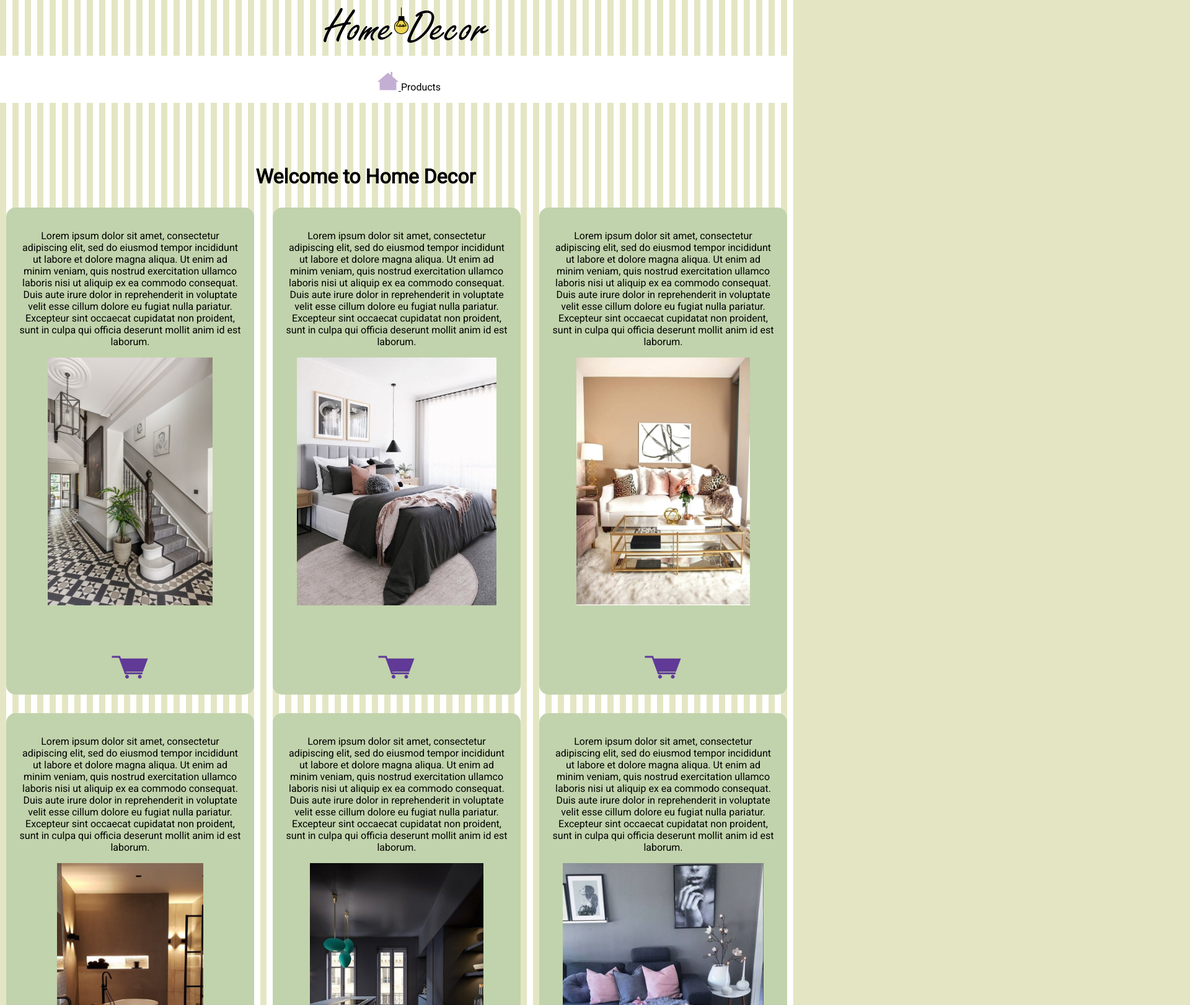
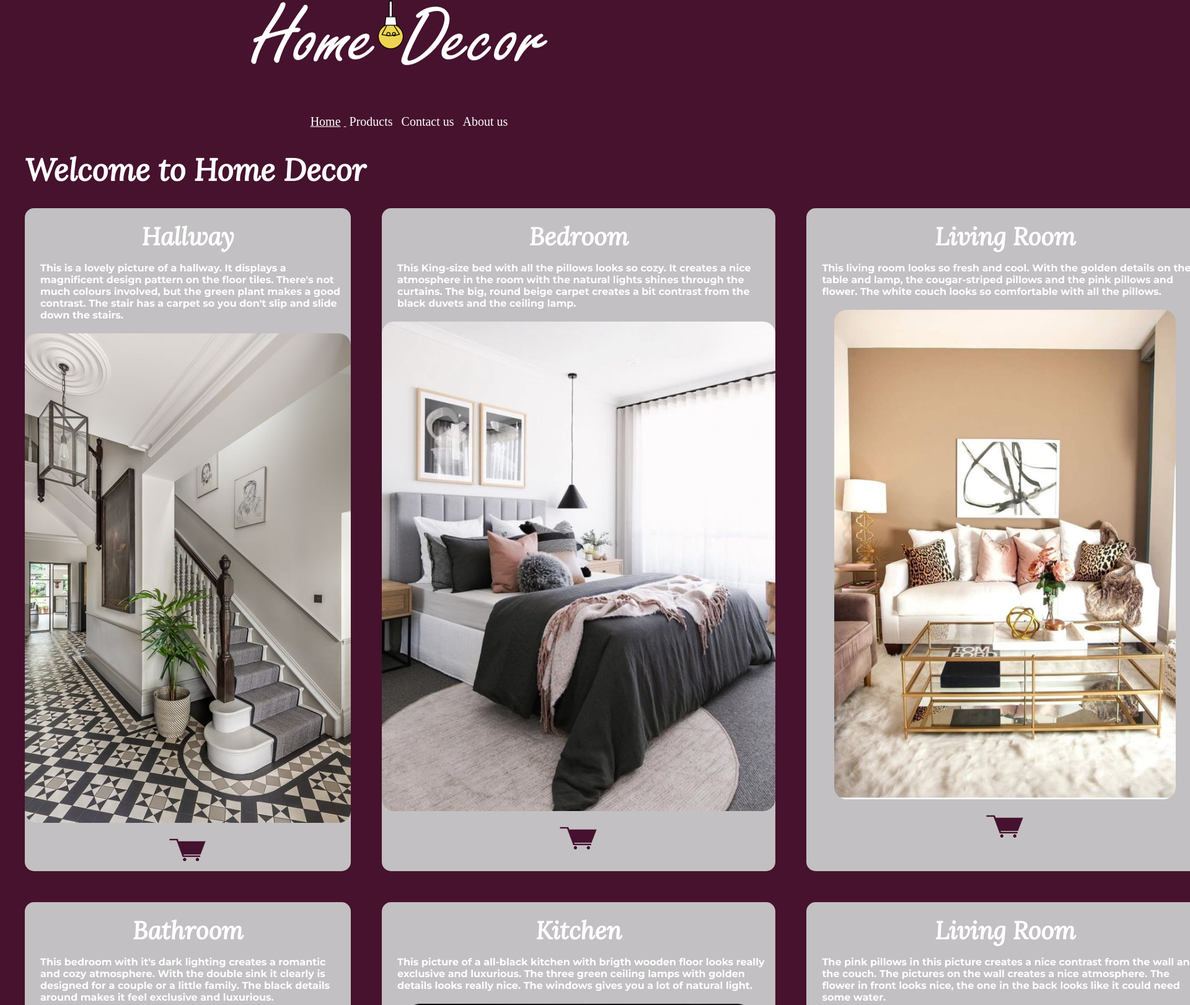
Before and after one commit to PetterBakke/design2-ma1-petter-bakke, a plain HTML site: page index.html in a window 1280 px wide. Shown: the part 30-1652 px from the top of the page at 62% size, 1920 px wide, since content can reach past the window. Drawn offline with Linux system fonts and the light colour scheme.

Commit message:
Add files via upload

```diff
--- a/index.html
+++ b/index.html
@@ -6,6 +6,14 @@
     <meta name="viewport" content="width=device-width, initial-scale=1.0" />
     <link rel="preconnect" href="https://fonts.googleapis.com" />
     <link rel="preconnect" href="https://fonts.gstatic.com" crossorigin />
+    <link rel="preconnect" href="https://fonts.googleapis.com" />
+    <link rel="preconnect" href="https://fonts.gstatic.com" crossorigin />
+    <link rel="preconnect" href="https://fonts.googleapis.com" />
+    <link rel="preconnect" href="https://fonts.gstatic.com" crossorigin />
+    <link
+      href="https://fonts.googleapis.com/css2?family=Lora:ital@1&family=Montserrat:wght@700&display=swap"
+      rel="stylesheet"
+    />
     <link
       href="https://fonts.googleapis.com/css2?family=Roboto:wght@100;400&display=swap"
       rel="stylesheet"
@@ -16,49 +24,48 @@
   <body>
     <header>
       <img
-        src="img/Home-decor-logo.png"
+        src="img/Home-decor-logo5.png"
         alt="This is the homepage logo. It says Home Decor and there's a lightbulb in the middle of the text."
-        class="logo"
-      />
+        class="logo"/>
     </header>
     <nav class="navigation">
       <ul>
         <li class="active">
-          <a href="index.html"><img src="img/house-icon.png" class="home" /></a>
+          <a href="index.html">Home</a>
         </li>
         <li><a href="products.html">Products</a></li>
+        <li>
+          <a href="">Contact us</a>
+        </li>
+        <li><a href="">About us</a></li>
       </ul>
     </nav>
     <h1>Welcome to Home Decor</h1>
     <div class="grid-container">
       <div class="grid-item">
+        <h2>Hallway</h2>
         <p>
-          Lorem ipsum dolor sit amet, consectetur adipiscing elit, sed do
-          eiusmod tempor incididunt ut labore et dolore magna aliqua. Ut enim ad
-          minim veniam, quis nostrud exercitation ullamco laboris nisi ut
-          aliquip ex ea commodo consequat. Duis aute irure dolor in
-          reprehenderit in voluptate velit esse cillum dolore eu fugiat nulla
-          pariatur. Excepteur sint occaecat cupidatat non proident, sunt in
-          culpa qui officia deserunt mollit anim id est laborum.
+          This is a lovely picture of a hallway. It displays a magnificent
+          design pattern on the floor tiles. There's not much colours involved,
+          but the green plant makes a good contrast. The stair has a carpet so
+          you don't slip and slide down the stairs.
         </p>
-        <div class="pic">
+        <div>
           <img
             src="img/hallway-pic.jpg"
             class="div-pic"
             alt="This pictures displays a stair, plants, striped floor tiles, pictures on the wall and a lamp."
           />
         </div>
-        <img src="img/shopping-cart2.png" class="cart" />
+        <img src="img/shopping-cart-newcolour.png" class="cart" />
       </div>
       <div class="grid-item">
+        <h2>Bedroom</h2>
         <p>
-          Lorem ipsum dolor sit amet, consectetur adipiscing elit, sed do
-          eiusmod tempor incididunt ut labore et dolore magna aliqua. Ut enim ad
-          minim veniam, quis nostrud exercitation ullamco laboris nisi ut
-          aliquip ex ea commodo consequat. Duis aute irure dolor in
-          reprehenderit in voluptate velit esse cillum dolore eu fugiat nulla
-          pariatur. Excepteur sint occaecat cupidatat non proident, sunt in
-          culpa qui officia deserunt mollit anim id est laborum.
+          This King-size bed with all the pillows looks so cozy. It creates a
+          nice atmosphere in the room with the natural lights shines through the
+          curtains. The big, round beige carpet creates a bit contrast from the
+          black duvets and the ceiling lamp.
         </p>
         <div class="pic">
           <img
@@ -67,17 +74,14 @@
             alt="This picture displays a big bed, pillows, blankets, duvets, low-hanging ceiling lamp and pictures on the wall."
           />
         </div>
-        <img src="img/shopping-cart2.png" class="cart" />
+        <img src="img/shopping-cart-newcolour.png" class="cart" />
       </div>
       <div class="grid-item">
+        <h2>Living Room</h2>
         <p>
-          Lorem ipsum dolor sit amet, consectetur adipiscing elit, sed do
-          eiusmod tempor incididunt ut labore et dolore magna aliqua. Ut enim ad
-          minim veniam, quis nostrud exercitation ullamco laboris nisi ut
-          aliquip ex ea commodo consequat. Duis aute irure dolor in
-          reprehenderit in voluptate velit esse cillum dolore eu fugiat nulla
-          pariatur. Excepteur sint occaecat cupidatat non proident, sunt in
-          culpa qui officia deserunt mollit anim id est laborum.
+          This living room looks so fresh and cool. With the golden details on
+          the table and lamp, the cougar-striped pillows and the pink pillows
+          and flower. The white couch looks so comfortable with all the pillows.
         </p>
         <div class="pic">
           <img
@@ -86,17 +90,15 @@
             alt="this is a picture of a living room. I displays a couch, pictures hanging on the wall, table lamp, glass table."
           />
         </div>
-        <img src="img/shopping-cart2.png" class="cart" />
+        <img src="img/shopping-cart-newcolour.png" class="cart" />
       </div>
       <div class="grid-item">
+        <h2>Bathroom</h2>
         <p>
-          Lorem ipsum dolor sit amet, consectetur adipiscing elit, sed do
-          eiusmod tempor incididunt ut labore et dolore magna aliqua. Ut enim ad
-          minim veniam, quis nostrud exercitation ullamco laboris nisi ut
-          aliquip ex ea commodo consequat. Duis aute irure dolor in
-          reprehenderit in voluptate velit esse cillum dolore eu fugiat nulla
-          pariatur. Excepteur sint occaecat cupidatat non proident, sunt in
-          culpa qui officia deserunt mollit anim id est laborum.
+          This bedroom with it's dark lighting creates a romantic and cozy
+          atmosphere. With the double sink it clearly is designed for a couple
+          or a little family. The black details around makes it feel exclusive
+          and luxurious.
         </p>
         <div class="pic">
           <img
@@ -105,17 +107,15 @@
             alt="This is a picture of a bathroom. Wall lamps that light both up and down. A bathtub and a double sink"
           />
         </div>
-        <img src="img/shopping-cart2.png" class="cart" />
+        <img src="img/shopping-cart-newcolour.png" class="cart" />
       </div>
       <div class="grid-item">
+        <h2>Kitchen</h2>
         <p>
-          Lorem ipsum dolor sit amet, consectetur adipiscing elit, sed do
-          eiusmod tempor incididunt ut labore et dolore magna aliqua. Ut enim ad
-          minim veniam, quis nostrud exercitation ullamco laboris nisi ut
-          aliquip ex ea commodo consequat. Duis aute irure dolor in
-          reprehenderit in voluptate velit esse cillum dolore eu fugiat nulla
-          pariatur. Excepteur sint occaecat cupidatat non proident, sunt in
-          culpa qui officia deserunt mollit anim id est laborum.
+          This picture of a all-black kitchen with brigth wooden floor looks
+          really exclusive and luxurious. The three green ceiling lamps with
+          golden details looks really nice. The windows gives you a lot of
+          natural light.
         </p>
         <div class="pic">
           <img
@@ -124,17 +124,15 @@
             class="div-pic"
           />
         </div>
-        <img src="img/shopping-cart2.png" class="cart" />
+        <img src="img/shopping-cart-newcolour.png" class="cart" />
       </div>
       <div class="grid-item">
+        <h2>Living Room</h2>
         <p>
-          Lorem ipsum dolor sit amet, consectetur adipiscing elit, sed do
-          eiusmod tempor incididunt ut labore et dolore magna aliqua. Ut enim ad
-          minim veniam, quis nostrud exercitation ullamco laboris nisi ut
-          aliquip ex ea commodo consequat. Duis aute irure dolor in
-          reprehenderit in voluptate velit esse cillum dolore eu fugiat nulla
-          pariatur. Excepteur sint occaecat cupidatat non proident, sunt in
-          culpa qui officia deserunt mollit anim id est laborum.
+          The pink pillows in this picture creates a nice contrast from the wall
+          and the couch. The pictures on the wall creates a nice atmosphere. The
+          flower in front looks nice, the one in the back looks like it could
+          need some water.
         </p>
         <div class="pic">
           <img
@@ -143,7 +141,7 @@
             alt="This picture contains a couch, pillows, two tables, flowers, carpets and pictures hanging on the wall"
           />
         </div>
-        <img src="img/shopping-cart2.png" class="cart" />
+        <img src="img/shopping-cart-newcolour.png" class="cart" />
       </div>
     </div>
     <div class="btn">
--- a/style/style.css
+++ b/style/style.css
@@ -3,14 +3,11 @@
 }
 
 html {
-  background-color: #e4e6c3;
-  font-family: roboto;
+  background-color: #46122e;
 }
 
-img .logo {
-  display: flex;
+.logo {
   max-width: 100%;
-  max-height: 100%;
   padding: 0;
   margin: 0;
   text-align: center;
@@ -18,15 +15,40 @@ img .logo {
 
 header {
   max-width: 100%;
-  max-height: 120px;
+  max-height: 100%;
   text-align: center;
+  padding: 0;
+  margin: 0;
   grid-column-start: 1;
   grid-column-end: 4;
 }
 
 h1 {
-  margin-top: 100px;
-  margin-right: 100px;
+  text-align: left;
+  font-family: "Lora", serif;
+  font-weight: bold;
+  font-size: 50px;
+  margin-left: 40px;
+  margin-bottom: 10px;
+  color: white;
+}
+
+h2 {
+  text-align: center;
+  font-family: "Lora", serif;
+  font-weight: bold;
+  font-size: 40px;
+  margin-top: 20px;
+  margin-bottom: 3px;
+  padding: 0;
+}
+
+p {
+  font-family: "Montserrat", sans-serif;
+  text-align: left;
+  margin-left: 25px;
+  margin-right: 10px;
+  margin-bottom: 20px;
 }
 
 body {
@@ -34,27 +56,13 @@ body {
   max-height: 100%;
   margin: 0;
   padding: 0;
-  display: flex;
-  flex-direction: column;
-  background: repeating-linear-gradient(
-    to right,
-    #e4e6c3,
-    #e4e6c3 10px,
-    #ffff 10px,
-    #ffff 20px
-  );
-}
-
-h1 {
-  text-align: center;
 }
 
 .navigation {
   text-align: center;
-  background-color: white;
   margin: 0;
   padding: 0;
-  max-height: 100%;
+  max-height: 100px;
   max-width: 100%;
 }
 
@@ -66,44 +74,41 @@ ul {
   list-style-type: none;
 }
 
-.navigation li a {
+ul li a {
+  font-size: 20px;
   text-decoration: none;
-  color: rgb(0, 0, 0);
+  color: white;
+  padding: 5px;
 }
 
 .navigation li.active {
   text-decoration: underline;
+  color: white;
 }
 
 .grid-container {
   display: grid;
   grid-template-columns: 1fr 1fr 1fr;
-  grid-gap: 10px;
+  margin-left: 20px;
 }
 
 .grid-item {
-  border: 10px solid #c1d3ac;
-  padding: 10px;
-  margin: 10px;
-  background-color: #c1d3ac;
+  height: auto;
+  margin: 20px;
+  background-color: #c2c0c2;
   border-radius: 15px;
   text-align: center;
+  color: white;
 }
 
 .div-pic {
-  display: flex;
-  max-height: 400px;
-  max-width: 100%;
-}
-
-.pic {
-  display: flex;
-  justify-content: center;
-  max-height: 100%;
+  max-width: 820px;
+  height: 820px;
+  float: center;
+  border-radius: 20px;
 }
 
 .btn {
-  display: flex;
   text-align: center;
   padding: 0;
   margin: 0;
@@ -111,29 +116,36 @@ ul {
   justify-content: center;
   max-height: 100%;
   max-width: 100%;
+}
+
+.cta {
+  font-family: Arial, Helvetica, sans-serif;
+  font-weight: bold;
+  font-size: 25px;
+  justify-content: center;
+  align-items: center;
+  height: 70px;
+  width: 220px;
+  margin: 20px;
+  padding: 0;
+  border-radius: 15px;
+  /* background-color: #ceaeff; */
+  background-color: rgb(255, 166, 0);
   cursor: pointer;
 }
 
-.cta {
-  display: flex;
-  justify-content: center;
-  align-items: center;
-  height: 100px;
-  width: 300px;
-  border-radius: 15px;
-  background-color: #ceaeff;
-}
-
 .home {
-  max-height: 30px;
-  max-width: 50px;
-  margin-top: 10px;
+  height: 20px;
+  width: 25px;
+  margin-top: 15px;
 }
 
 .cart {
   max-height: 40px;
   max-width: 70px;
-  margin-top: 80px;
+  margin-top: 20px;
+  margin-bottom: 10px;
+  cursor: pointer;
 }
 
 .product-img {
@@ -141,7 +153,6 @@ ul {
   max-height: 300px;
   max-width: 100%;
   margin-left: auto;
-  margin-right: auto;
   filter: drop-shadow(-10px 10px 8px black);
   padding: 20px;
 }
@@ -157,7 +168,8 @@ ul {
 
 footer {
   margin-top: 15px;
-  background-color: white;
+  padding: 5px;
+  background-color: black;
 }
 
 footer ul {
@@ -165,5 +177,59 @@ footer ul {
 }
 
 footer ul a {
-  color: rgb(0, 0, 0);
+  color: white;
 }
+
+@media (min-width: 800px) {
+  .grid-container {
+    display: grid;
+    grid-template-columns: 1fr 1fr 1fr;
+    grid-gap: 10px;
+  }
+
+  img {
+    max-width: 790px;
+    max-height: 790px;
+  }
+}
+
+@media (max-width: 600px) {
+  .grid-container {
+    display: grid;
+    grid-template-columns: 1fr 1fr 1fr;
+    grid-gap: 10px;
+  }
+
+  img {
+    max-width: 600px;
+    max-height: 600px;
+  }
+}
+
+@media (max-width: 400px) {
+  .logo {
+    max-width: 100%;
+    max-height: 100%;
+    padding: 0;
+    margin: 0;
+    text-align: center;
+  }
+
+  .grid-container {
+    display: flex;
+    flex-direction: column;
+  }
+
+  h1 {
+    margin-top: 20px;
+    margin-right: 10px;
+    margin-left: 10px;
+    text-align: center;
+    font-family: "Lora", serif;
+  }
+
+  img {
+    max-width: 300px;
+    max-height: 300px;
+  }
+}
```
Also changed, not shown: products.html (+32 -54 lines), img/Home decor logo4.svg (added), img/Home-decor-logo2.png (added), img/Home-decor-logo3.png (added), img/Home-decor-logo5.png (added), img/shopping-cart-newcolour.png (added).
